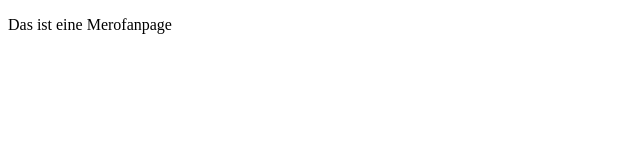
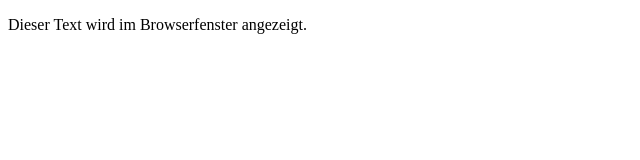
Before and after one commit to Perrydasschnabeltier/HTML, a plain HTML site: page basis/index.html in a window 1280 px wide. Shown: the whole page, without its empty margins (0-640 px from the left). Drawn offline with Linux system fonts and the light colour scheme.

Commit message:
Update index.html

```diff
--- a/basis/index.html
+++ b/basis/index.html
@@ -6,6 +6,6 @@
     <title>Beschreibung der Seite (erscheint in der Titelzeile des Browsers)</title>
   </head>
   <body>
-    <p>Das ist eine Merofanpage</p>
+    <p>Dieser Text wird im Browserfenster angezeigt.</p>
   </body>
 </html>
```
